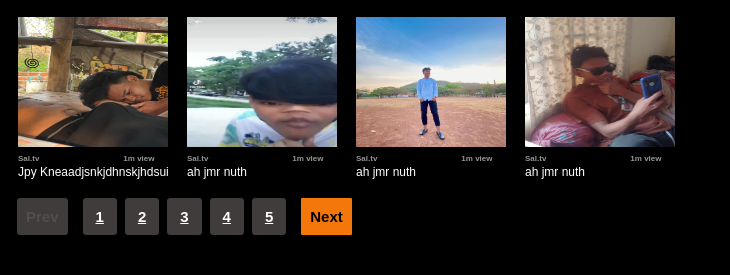
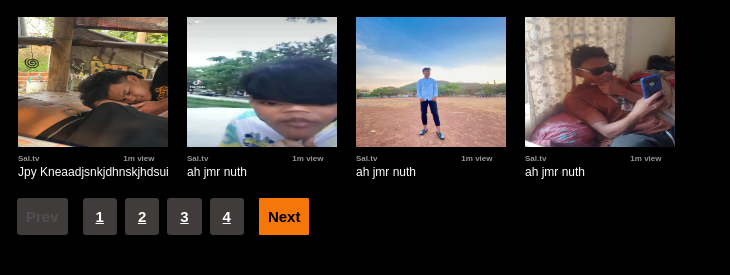
Before and after one commit to rathanaaa/pukahjm, a plain HTML site: page index.html in a window 1280 px wide. Shown: the part 105-380 px from the top of the page, without its empty margins (0-730 px from the left). Drawn offline with Linux system fonts and the light colour scheme.

Commit message:
Update index.html

```diff
--- a/index.html
+++ b/index.html
@@ -58,7 +58,6 @@
     <button class="link2"><a href="pic6.jpg">2</a></button>
     <button class="link3"><a href="pic7.jpg">3</a></button>
     <button class="link4"><a href="pic2.jpg">4</a></button>
-    <button class="link5"><a href="">5</a></button>
     <button class="next-button">Next</button>
 </div>
 </body>
```
